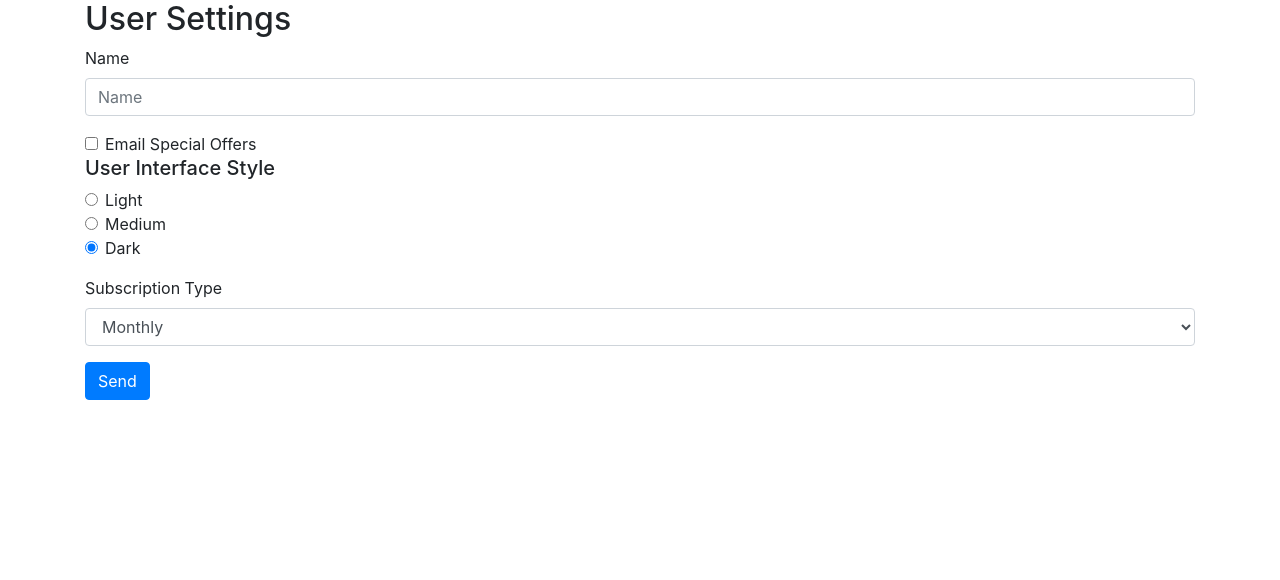
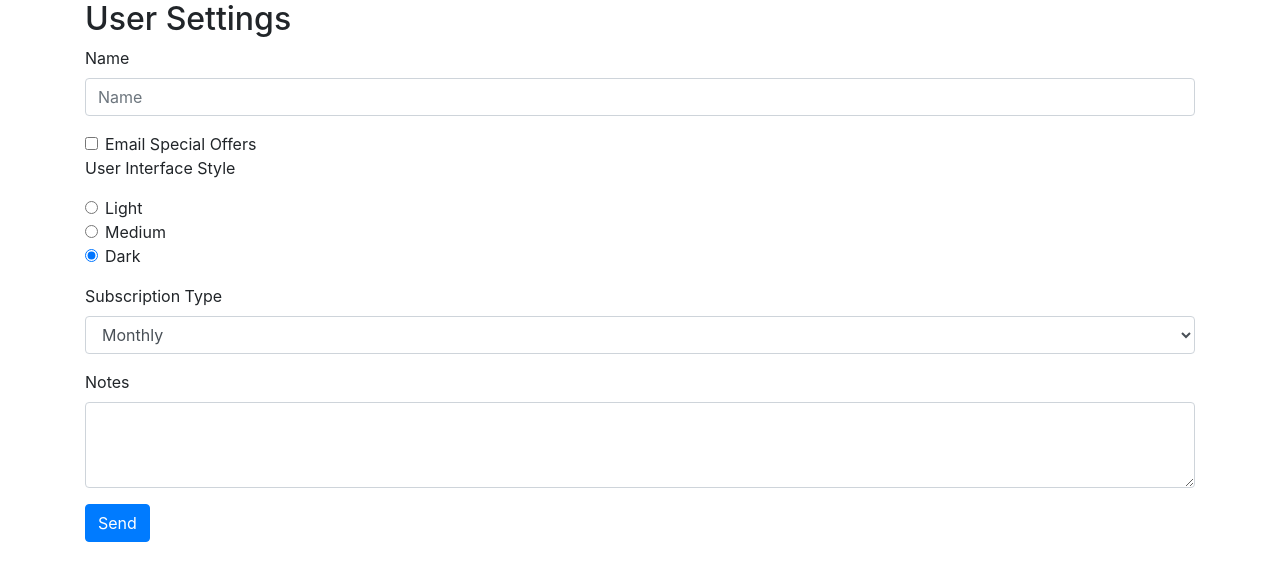
Before and after one commit to jasarsoft/angular-forms, an Angular app: page / in a window 1280 px wide. Shown: the top 580 px of the page. Built offline with nearby package versions, Linux system fonts and the light colour scheme.

Commit message:
other from controls

```diff
--- a/src/app/user-settings-form/user-settings-form.component.html
+++ b/src/app/user-settings-form/user-settings-form.component.html
@@ -13,7 +13,7 @@
             </label>
         </div>
 
-        <h5>User Interface Style</h5>
+        <p>User Interface Style</p>
         <div class="form-group">
             <div class="form-check">
                 <input class="form-check-input" type="radio" name="interfaceStyle" id="lightInterface" value="light" checked>
@@ -44,6 +44,11 @@
             </select>
         </div>
 
+        <div class="form-group">
+            <label for="notes">Notes</label>
+            <textarea id="notes" name="notes" class="form-control" rows="3"></textarea>
+        </div>
+
         <button class="btn btn-primary">Send</button>
     </form>
 </div>
```
